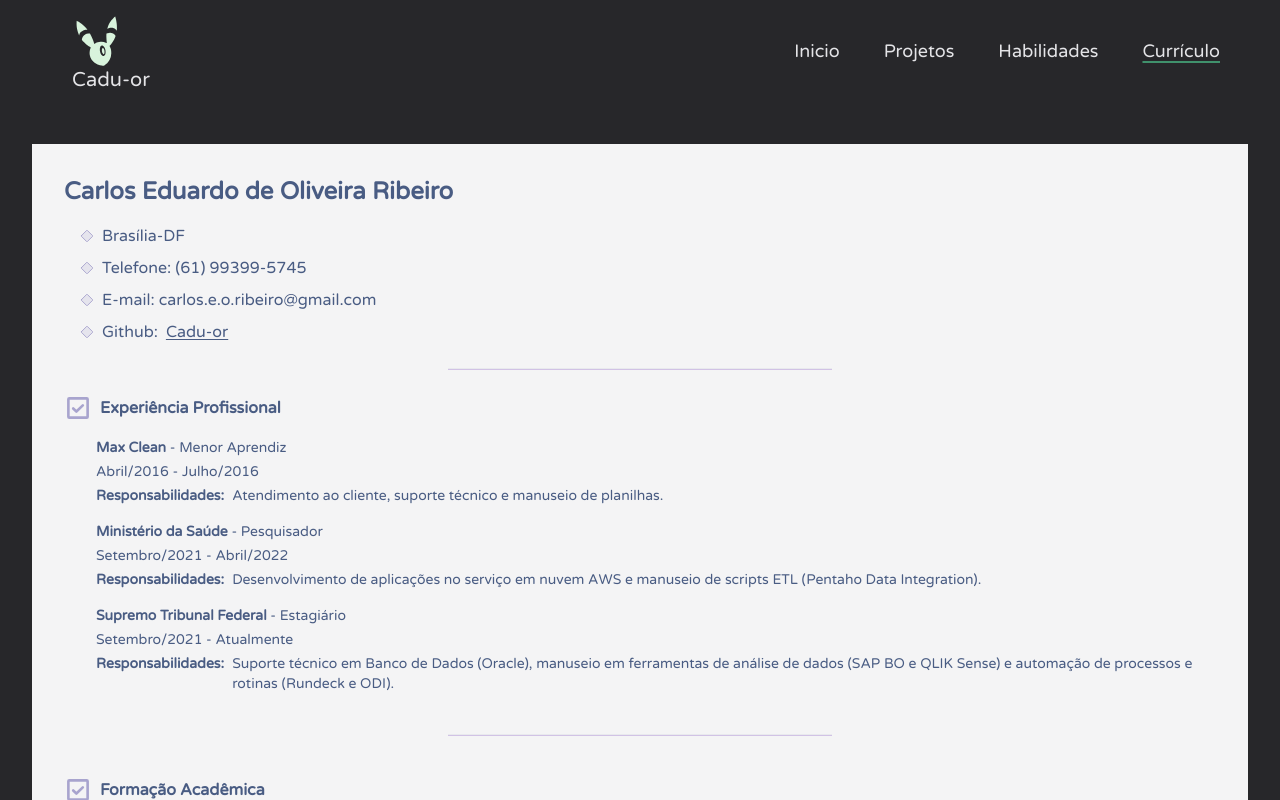
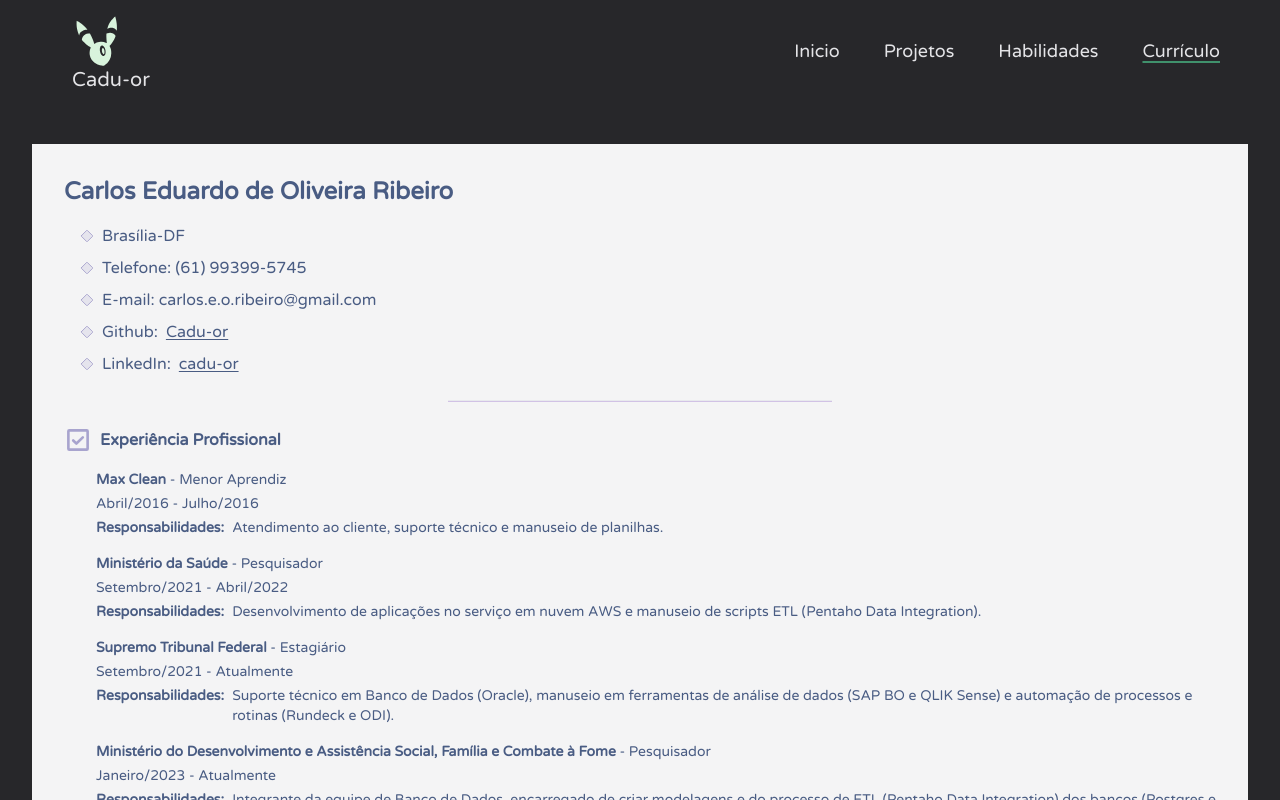
Before and after one commit to Cadu-or/Portfolio, a React (Vite) app: page /curriculo in a window 1280 px wide. Built offline with nearby package versions, Linux system fonts and the light colour scheme.

Commit message:
🔨 Curriculo atualizado

```diff
--- a/src/components/Resumo.tsx
+++ b/src/components/Resumo.tsx
@@ -1,4 +1,4 @@
-import { Check, CheckSquare, Diamond } from "phosphor-react";
+import { CheckSquare, Diamond } from "phosphor-react";
 
 export function Resumo(){
   return (
@@ -10,6 +10,7 @@ export function Resumo(){
           <div className="flex text-center items-center flex-row gap-2 text-purple-hunt-900 ml-4"> <Diamond size={14} color="#A8A4CE" weight="duotone" /> Telefone: (61) 99399-5745 </div>
           <div className="flex text-center items-center flex-row gap-2 text-purple-hunt-900 ml-4"> <Diamond size={14} color="#A8A4CE" weight="duotone" /> E-mail: carlos.e.o.ribeiro@gmail.com </div>
           <div className="flex text-center items-center flex-row gap-2 text-purple-hunt-900 ml-4"> <Diamond size={14} color="#A8A4CE" weight="duotone" /> Github: <a className="underline underline-offset-2" target="_blank" href="https://github.com/Cadu-or"> Cadu-or </a> </div>
+          <div className="flex text-center items-center flex-row gap-2 text-purple-hunt-900 ml-4"> <Diamond size={14} color="#A8A4CE" weight="duotone" /> LinkedIn: <a className="underline underline-offset-2" target="_blank" href="https://linkedin.com/in/cadu-or/"> cadu-or </a> </div>
         </div>
 
         <hr className="m-6 mx-96 opacity-80" style={{
@@ -36,6 +37,12 @@ export function Resumo(){
             <div className="flex text-center items-center flex-row gap-2 text-purple-hunt-900 ml-4 text-sm"> Setembro/2021 - Atualmente </div>
             <div className="flex flex-row gap-2 text-purple-hunt-900 ml-4 text-sm"> <b>Responsabilidades:</b>  Suporte técnico em Banco de Dados (Oracle), manuseio em ferramentas de análise de dados (SAP BO e QLIK Sense) e automação de processos e rotinas (Rundeck e ODI).</div>
           </div>
+
+          <div className="flex flex-col gap-1 ml-4">
+            <div className="flex text-center items-center flex-row gap-2 text-purple-hunt-900 ml-4 text-sm"> <span> <b>Ministério do Desenvolvimento e Assistência Social, Família e Combate à Fome</b> - Pesquisador </span></div>
+            <div className="flex text-center items-center flex-row gap-2 text-purple-hunt-900 ml-4 text-sm"> Janeiro/2023 - Atualmente </div>
+            <div className="flex flex-row gap-2 text-purple-hunt-900 ml-4 text-sm"> <b>Responsabilidades:</b> Integrante da equipe de Banco de Dados, encarregado de criar modelagens e do processo de ETL (Pentaho Data Integration) dos bancos (Postgres e Oracle).</div>
+          </div>
         </div>
 
         <hr className="m-10 mx-96 opacity-80" style={{
@@ -47,7 +54,7 @@ export function Resumo(){
           <div className="flex text-center items-center flex-row gap-2 text-purple-hunt-900 font-semibold"> <CheckSquare size={28} color="#A8A4CE" weight="bold" /> Formação Acadêmica </div>
           <div className="flex flex-col gap-1 ml-4">
             <div className="flex items-center flex-row gap-2 text-purple-hunt-900 ml-4 text-sm"> <span> <b>Graduando em Ciência da Computação</b> - Universidade de Brasília (UnB) </span></div>
-            <div className="flex items-center flex-row gap-2 text-purple-hunt-900 ml-4 text-sm"> 8º Semestre </div>
+            <div className="flex items-center flex-row gap-2 text-purple-hunt-900 ml-4 text-sm"> 10º Semestre </div>
             <div className="flex items-center flex-row gap-2 text-purple-hunt-900 ml-4 text-sm"> <b>Conclusão:</b> Junho/2023</div>
           </div>
         </div>
@@ -90,6 +97,9 @@ export function Resumo(){
             <div className="flex items-center flex-row gap-2 text-purple-hunt-900 ml-4 text-sm"> <b>Microsoft Power BI para Data Science, versão 2.0.</b></div>
             <div className="flex items-center flex-row gap-2 text-purple-hunt-900 ml-4 text-sm"> Data Science Academy - 2021 (72 Horas).</div>
 
+            <div className="flex items-center flex-row gap-2 text-purple-hunt-900 ml-4 text-sm"> <b>Full Stack Javascript.</b></div>
+            <div className="flex items-center flex-row gap-2 text-purple-hunt-900 ml-4 text-sm"> OneBitCode - 2023 (80 Horas).</div>
+
           </div>
 
           <hr className="m-6 mx-96" style={{
```
